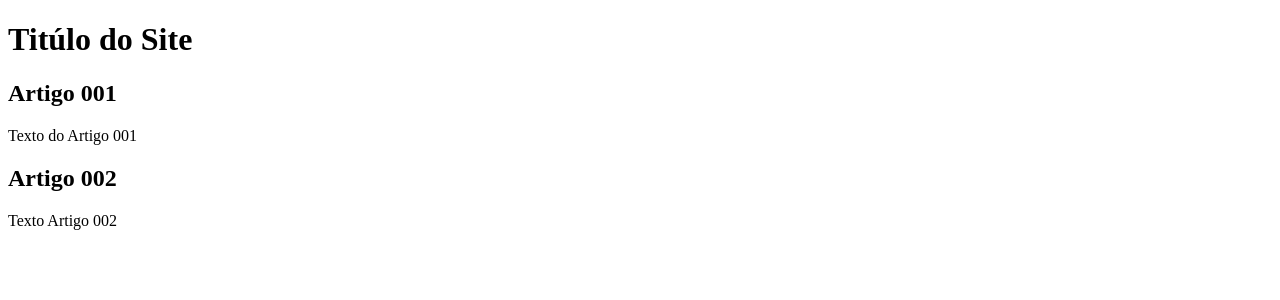
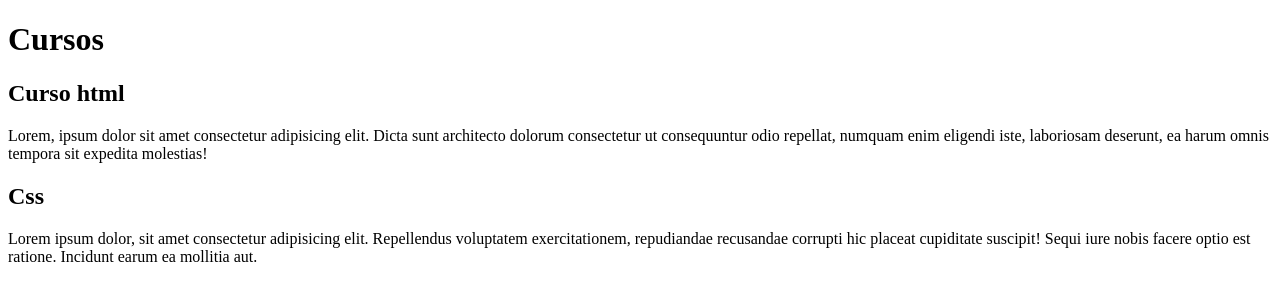
Before and after one commit to PedroAlmeida1305/Site, a plain HTML site: page index.html in a window 1280 px wide. Drawn offline with Linux system fonts and the light colour scheme.

Commit message:
conteúdo

```diff
--- a/index.html
+++ b/index.html
@@ -8,15 +8,15 @@
 <body>
     <main>
         <header>
-            <h1>Titúlo do Site</h1>
+            <h1>Cursos</h1>
         </header>
         <article>
-            <h2>Artigo 001</h2>
-            <p>Texto do Artigo 001</p>
+            <h2>Curso html</h2>
+            <p>Lorem, ipsum dolor sit amet consectetur adipisicing elit. Dicta sunt architecto dolorum consectetur ut consequuntur odio repellat, numquam enim eligendi iste, laboriosam deserunt, ea harum omnis tempora sit expedita molestias!</p>
         </article>
         <article>
-            <h2>Artigo 002</h2>
-            <p>Texto Artigo 002</p>
+            <h2>Css</h2>
+            <p>Lorem ipsum dolor, sit amet consectetur adipisicing elit. Repellendus voluptatem exercitationem, repudiandae recusandae corrupti hic placeat cupiditate suscipit! Sequi iure nobis facere optio est ratione. Incidunt earum ea mollitia aut.</p>
         </article>
     </main>
 </body>
```
